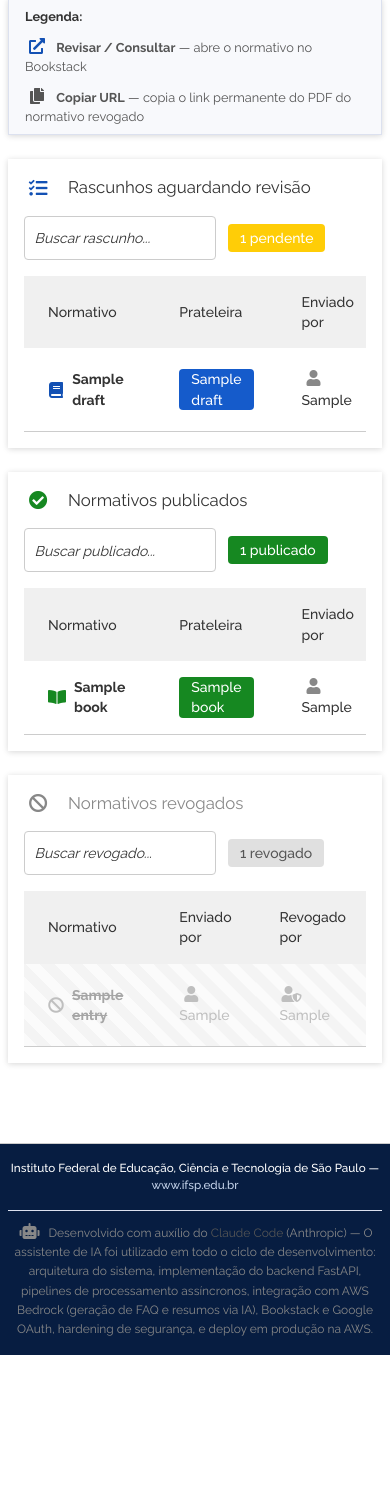
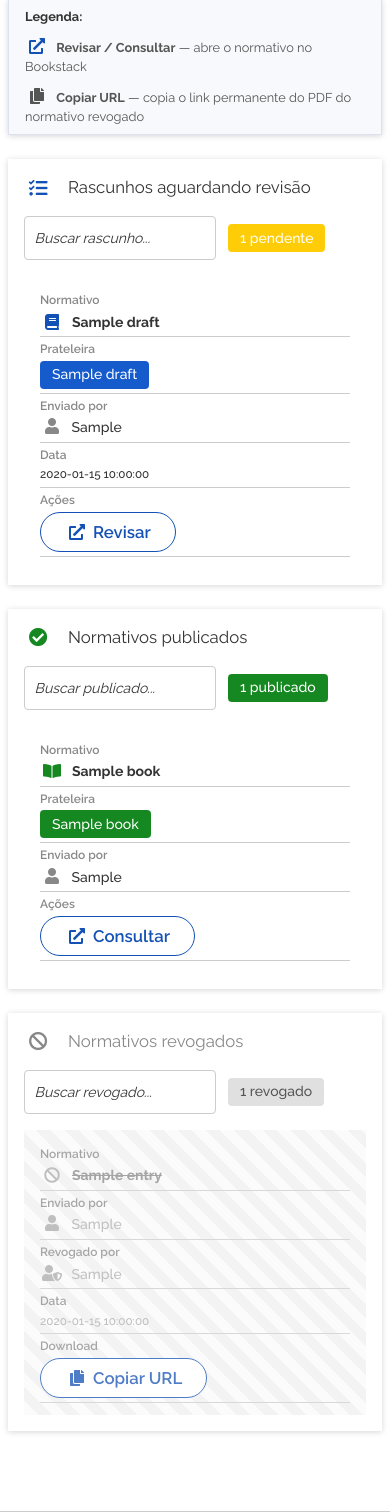
Before and after one commit to menzani/auto-ifsp-normas, a FastAPI app: template app/templates/review.html in a window 390 px wide. Shown: the part 234-1746 px from the top of the page. Before the commit the page ends 1589 px from the top, so only its background shows below. Run offline with FastAPI, Linux system fonts and the light colour scheme; the template is opened without the code that fills it: most values are stand-ins (such as "Sample title", 1, 10 or a date in 2020); parts of the project's set-up code (start-up, migrations or seed data) failed here and were passed over; some libraries are stand-ins or nearby versions; some web fonts are replaced.

Commit message:
fix(ui): tabelas responsivas — cards empilhados em mobile (<576px)
Adiciona padrão CSS .responsive-cards que transforma tabelas em cards
verticais em telas pequenas, eliminando scroll horizontal. thead oculto,
td exibe label via data-label::before. Aplicado em admin, log e review
(rascunhos, publicados, revogados). Pickers inline e paginação JS
funcionam sem conflito.

Co-Authored-By: Claude Opus 4.6 (1M context) <noreply@anthropic.com>

```diff
--- a/app/templates/base.html
+++ b/app/templates/base.html
@@ -27,9 +27,10 @@
           integrity="sha384-0895/pl2MU10Hqc6jd4RvrthNlDiE9U1tWmX7WRESftEDRosgxNsQG/Ze9YMRzHq"
           crossorigin="anonymous"></script>
 
-  <!-- Mobile: tap targets e ajustes responsivos -->
+  <!-- Mobile: tap targets, step circles e tabelas responsivas -->
   <style>
     @media (max-width: 575.98px) {
+      /* Tap targets mínimos */
       select, input[type="text"], input[type="number"], input[type="search"] {
         min-height: 2.75rem;
         font-size: 1rem;
@@ -37,10 +38,45 @@
       .br-select .br-input select {
         min-height: 2.75rem;
       }
+      /* Step circles menores */
       .step-circle {
         width: 28px !important;
         height: 28px !important;
         font-size: .75rem !important;
+      }
+      /* Tabelas → cards empilhados */
+      table.responsive-cards thead { display: none; }
+      table.responsive-cards,
+      table.responsive-cards tbody,
+      table.responsive-cards tr,
+      table.responsive-cards td { display: block; width: 100%; }
+      table.responsive-cards tbody { margin-bottom: .75rem; }
+      table.responsive-cards tr {
+        padding: .75rem 1rem;
+        border-bottom: 1px solid #e6e6e6;
+      }
+      table.responsive-cards tr:last-child { border-bottom: none; }
+      table.responsive-cards td {
+        padding: .25rem 0;
+        text-align: left !important;
+      }
+      table.responsive-cards td:empty { display: none; }
+      table.responsive-cards td[data-label]::before {
+        content: attr(data-label);
+        display: block;
+        font-size: .75rem;
+        font-weight: 600;
+        color: #888;
+        margin-bottom: .15rem;
+      }
+      /* Picker rows (publicar/mover/remover) — full width */
+      table.responsive-cards td[colspan] {
+        padding: .75rem 0;
+      }
+      table.responsive-cards td[colspan]::before { display: none; }
+      /* Ações: horizontal mesmo em cards */
+      table.responsive-cards .action-btns {
+        justify-content: flex-start;
       }
     }
   </style>
--- a/app/templates/review.html
+++ b/app/templates/review.html
@@ -122,7 +122,7 @@
         {% else %}
           <div style="overflow-x: auto;">
           <div class="br-table">
-            <table>
+            <table class="responsive-cards">
               <thead>
                 <tr>
                   <th scope="col">Normativo</th>
@@ -135,19 +135,19 @@
               {% for draft in drafts %}
               <tbody class="draft-item" data-title="{{ draft.title | lower }}" id="draft-rows-{{ draft.book_id }}"{% if loop.index > 5 %} style="display:none"{% endif %}>
                 <tr>
-                  <td>
+                  <td data-label="Normativo">
                     <div class="d-flex align-items-center">
                       <i class="fas fa-book mr-2" style="color:#1351B4;" aria-hidden="true"></i>
                       <strong>{{ draft.title }}</strong>
                     </div>
                   </td>
-                  <td><span class="br-tag info text">{{ draft.shelf_name }}</span></td>
-                  <td>
+                  <td data-label="Prateleira"><span class="br-tag info text">{{ draft.shelf_name }}</span></td>
+                  <td data-label="Enviado por">
                     <i class="fas fa-user mr-1" style="color:#888;" aria-hidden="true"></i>
                     {{ draft.uploaded_by }}
                   </td>
-                  <td class="text-down-01">{{ draft.created_at }}</td>
-                  <td class="text-center">
+                  <td data-label="Data" class="text-down-01">{{ draft.created_at }}</td>
+                  <td data-label="Ações">
                     <div class="action-btns">
                       <a href="{{ draft.bookstack_url }}"
                          target="_blank" rel="noopener noreferrer"
@@ -293,7 +293,7 @@
       <div class="card-content">
         <div style="overflow-x: auto;">
         <div class="br-table">
-          <table>
+          <table class="responsive-cards">
             <thead>
               <tr>
                 <th scope="col">Normativo</th>
@@ -305,18 +305,18 @@
             {% for book in published_books %}
             <tbody class="pub-item" data-filter="{{ book.shelf_name }}" data-title="{{ book.title | lower }}" id="pub-rows-{{ book.book_id }}"{% if loop.index > 5 %} style="display:none"{% endif %}>
               <tr id="pub-row-{{ book.book_id }}">
-                <td>
+                <td data-label="Normativo">
                   <div class="d-flex align-items-center">
                     <i class="fas fa-book-open mr-2" style="color:#168821;" aria-hidden="true"></i>
                     <strong>{{ book.title }}</strong>
                   </div>
                 </td>
-                <td><span class="br-tag success text">{{ book.shelf_name }}</span></td>
-                <td>
+                <td data-label="Prateleira"><span class="br-tag success text">{{ book.shelf_name }}</span></td>
+                <td data-label="Enviado por">
                   <i class="fas fa-user mr-1" style="color:#888;" aria-hidden="true"></i>
                   {{ book.uploaded_by }}
                 </td>
-                <td class="text-center">
+                <td data-label="Ações">
                   <div class="action-btns">
                     <a href="{{ book.bookstack_url }}"
                        target="_blank" rel="noopener noreferrer"
@@ -465,7 +465,7 @@
       <div class="card-content">
         <div style="overflow-x: auto;">
         <div class="br-table">
-          <table>
+          <table class="responsive-cards">
             <thead>
               <tr>
                 <th scope="col">Normativo</th>
@@ -479,20 +479,20 @@
             {% for entry in revoked_books %}
             <tbody class="rev-item" data-title="{{ entry.title | lower }}" id="rev-rows-{{ entry.id }}"{% if loop.index > 5 %} style="display:none"{% endif %}>
               <tr style="background:repeating-linear-gradient(45deg,#fafafa,#fafafa 10px,#f0f0f0 10px,#f0f0f0 20px); opacity:.75;">
-                <td>
+                <td data-label="Normativo">
                   <div class="d-flex align-items-center">
                     <i class="fas fa-ban mr-2" style="color:#aaa;" aria-hidden="true"></i>
                     <strong style="text-decoration:line-through; color:#888;">{{ entry.title }}</strong>
                   </div>
                 </td>
-                <td style="color:#aaa;">
+                <td data-label="Enviado por" style="color:#aaa;">
                   <i class="fas fa-user mr-1" aria-hidden="true"></i> {{ entry.uploaded_by }}
                 </td>
-                <td style="color:#aaa;">
+                <td data-label="Revogado por" style="color:#aaa;">
                   <i class="fas fa-user-shield mr-1" aria-hidden="true"></i> {{ entry.revoked_by }}
                 </td>
-                <td class="text-down-01" style="color:#aaa;">{{ entry.revoked_at }}</td>
-                <td class="text-center">
+                <td data-label="Data" class="text-down-01" style="color:#aaa;">{{ entry.revoked_at }}</td>
+                <td data-label="Download">
                   {% if entry.pdf_url %}
                   <button class="br-button secondary" type="button"
                           data-url="{{ entry.pdf_url }}" onclick="copyUrl(this)"
@@ -504,7 +504,7 @@
                   {% endif %}
                 </td>
                 {% if is_admin %}
-                <td class="text-center">
+                <td data-label="Ações">
                   <button class="br-button secondary"
                           id="remove-btn-{{ entry.id }}"
                           type="button"
```
Also changed, not shown: app/templates/admin.html (+6 -6 lines), app/templates/log.html (+5 -5 lines).
